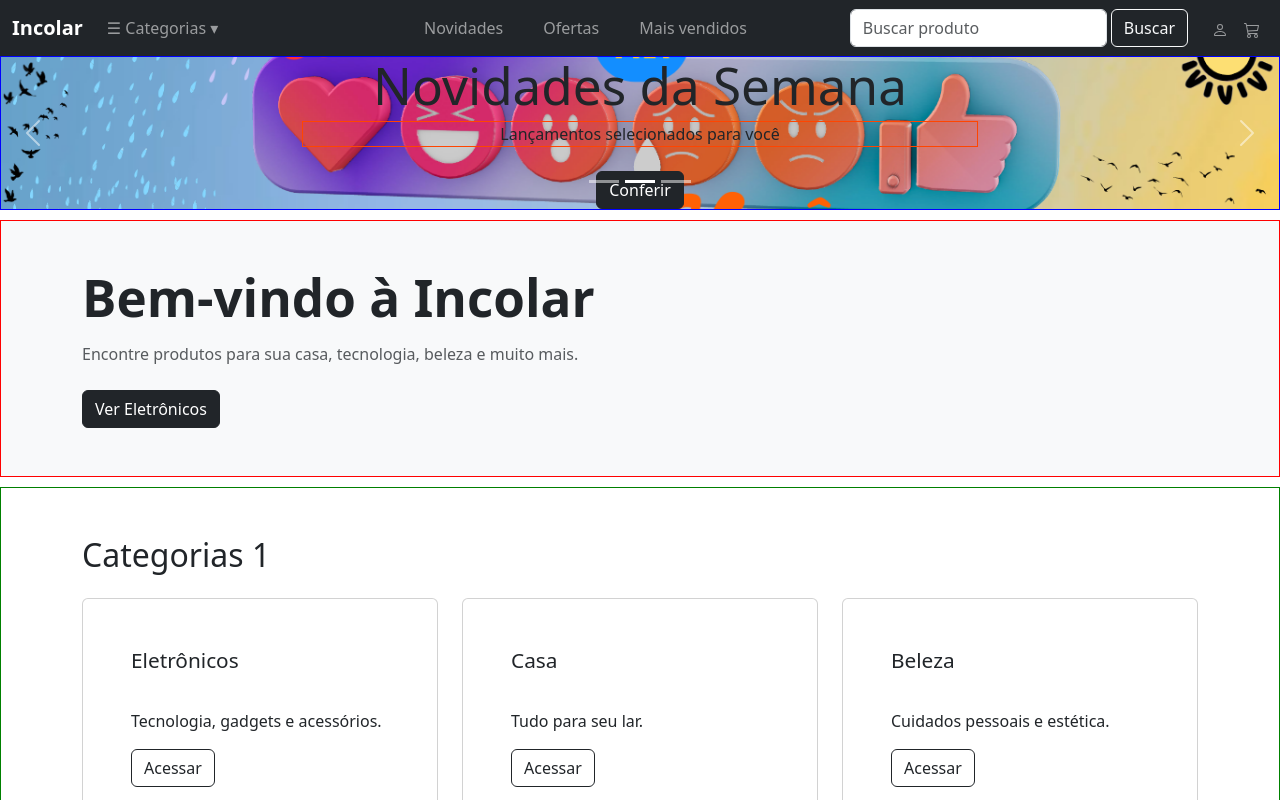
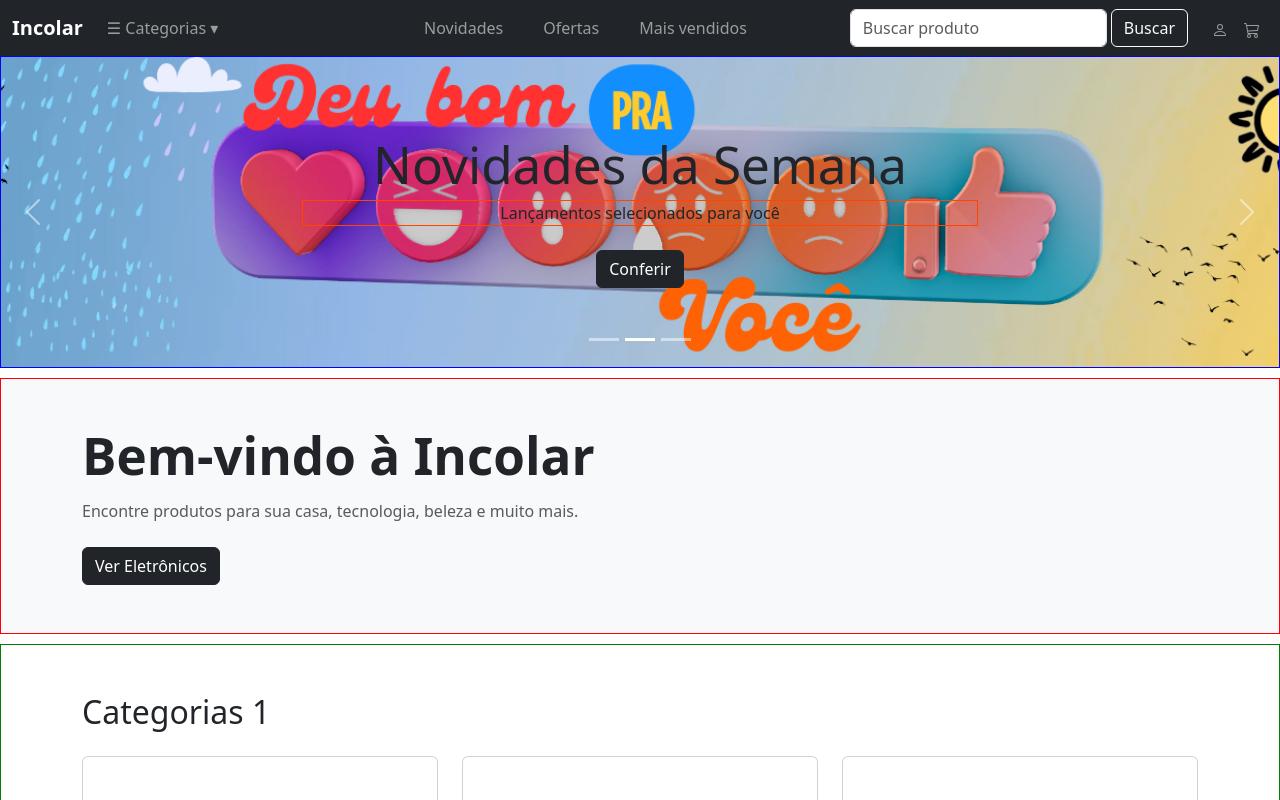
Before and after one commit to dcs30000/landingPage-reactjsBootstrap, a React (Vite) app: page / in a window 1280 px wide. Shown: the top 800 px of the page. Built offline with nearby package versions, Linux system fonts and the light colour scheme.

Commit message:
coloquei min-height de 310px em .hero-slide

```diff
--- a/src/pages/Home/Home.css
+++ b/src/pages/Home/Home.css
@@ -25,7 +25,7 @@
 
 /*SLIDE*/
 .hero-slide {
-  /*min-height: 410px;*/
+  min-height: 310px;
   /*min-height: 60vh; /*altura proporcional*/
   /*min-height: clamp(400px, 60vh, 700px);*/
 
```
